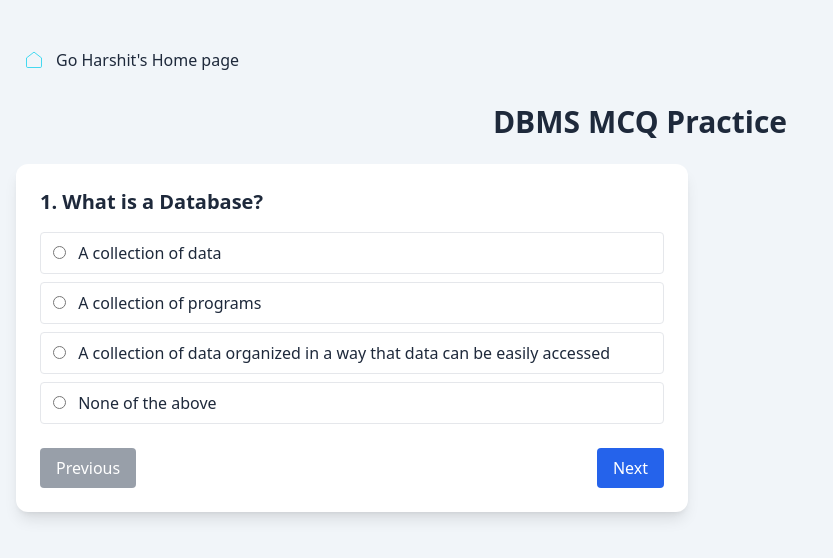
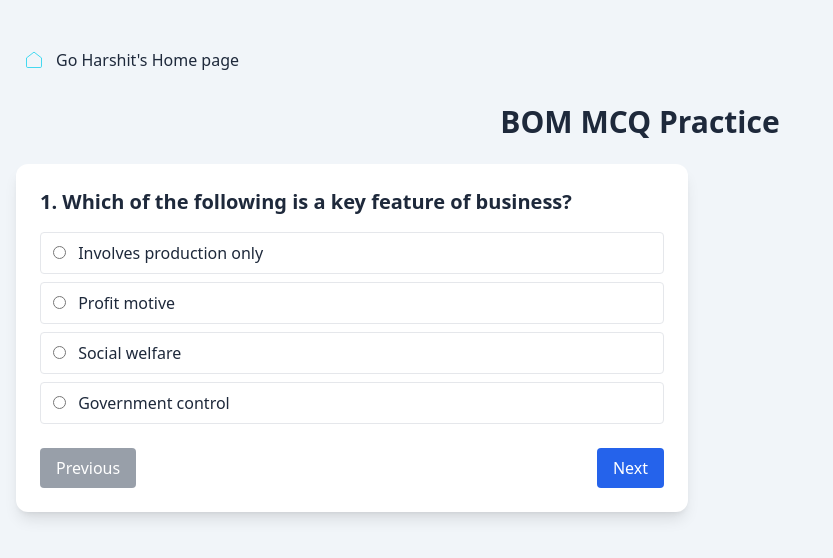
Before and after one commit to mishra9759harshit/whoisharshit, a website: page public/quiz.html in a window 1280 px wide. Shown: the whole page, without its empty margins (0-833 px from the left). Drawn offline with nearby package versions, Linux system fonts and the light colour scheme.

Commit message:
Update quiz.html

```diff
--- a/public/quiz.html
+++ b/public/quiz.html
@@ -3,7 +3,7 @@
 <head>
   <meta charset="UTF-8" />
   <meta name="viewport" content="width=device-width, initial-scale=1.0" />
-  <title>DBMS MCQ Quiz</title>
+  <title>BOM MCQ Quiz</title>
   <script src="https://cdn.tailwindcss.com"></script>
 </head>
 <body class="bg-slate-100 text-slate-800 min-h-screen flex flex-col items-center justify-start py-10 px-4">
@@ -14,7 +14,7 @@
   </svg>
   Go Harshit's Home page
 </a>
-  <h1 class="text-3xl font-bold mb-8 text-center">DBMS MCQ Practice</h1>
+  <h1 class="text-3xl font-bold mb-8 text-center">BOM MCQ Practice</h1>
 
   <div id="quizContainer" class="max-w-2xl w-full bg-white p-6 rounded-xl shadow-lg">
     <div id="questionBox" class="space-y-4">
@@ -41,7 +41,7 @@
 
   async function loadQuestions() {
     try {
-      const res = await fetch("dbms_questions.json");
+      const res = await fetch("bom.json");
       questions = await res.json();
       renderQuestion();
     } catch (err) {
```
